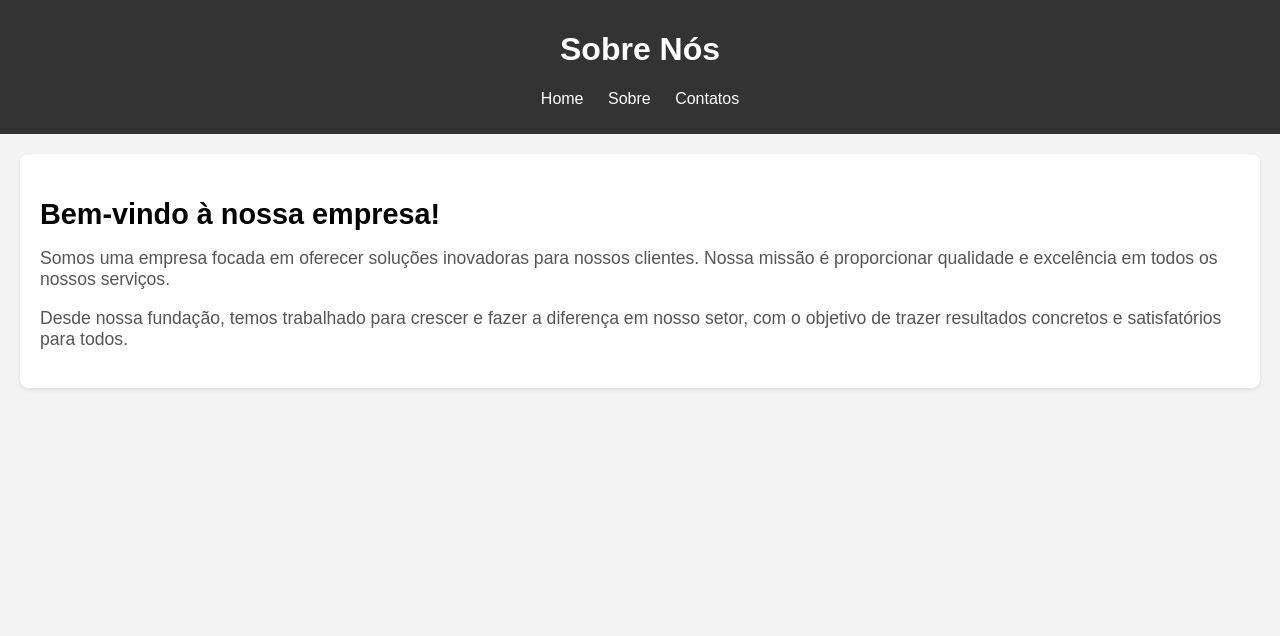
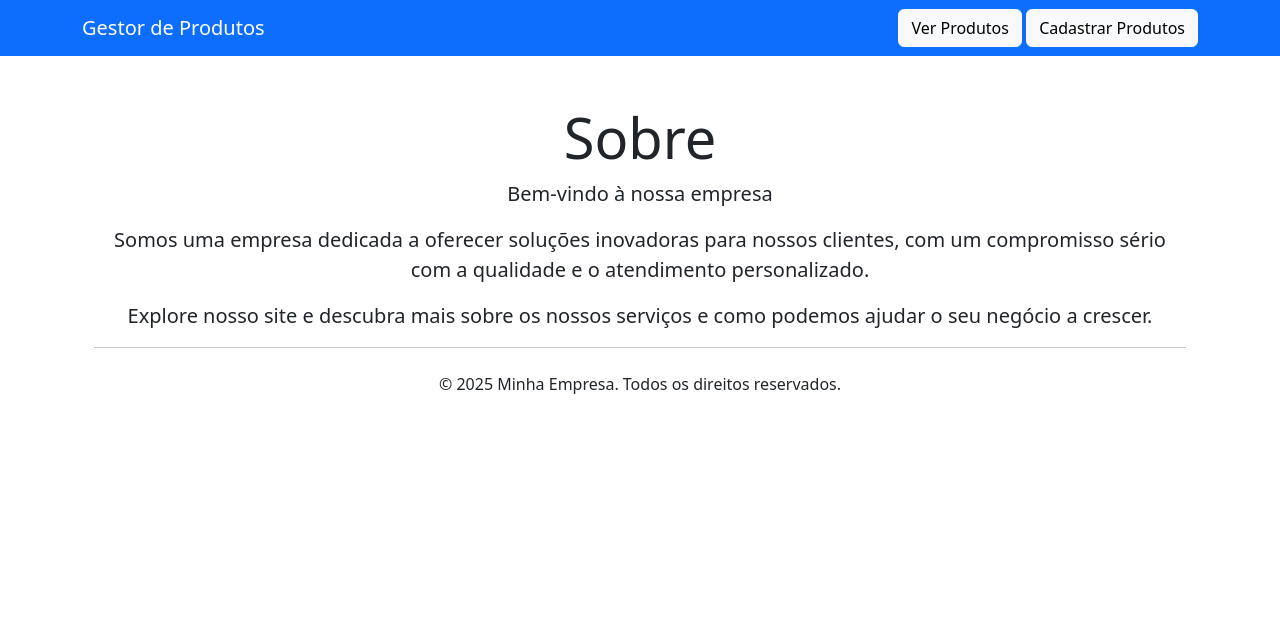
Before and after one commit to AlmirNeto87/Super-Modulo-Flask-Aula02, a Flask app: page /sobre in a window 1280 px wide. Shown: the top 636 px of the page. Run offline with Flask 3, Linux system fonts and the light colour scheme.

Commit message:
Alteracao da pagina sobre.html

```diff
--- a/templates/sobre.html
+++ b/templates/sobre.html
@@ -1,31 +1,12 @@
-<!DOCTYPE html>
-<html lang="pt-br">
-<head>
-    <meta charset="UTF-8">
-    <meta name="viewport" content="width=device-width, initial-scale=1.0">
-    <title>{{titulo}}</title>
-    <link rel="stylesheet" href="{{ url_for('static', filename='css/style.css') }}">
-</head>
-<body>
-    <header>
-        <h1>Sobre Nós</h1>
-        <nav>
-            <ul>
-                <li><a href="{{ url_for('home') }}">Home</a></li>
-                <li><a href="{{ url_for('sobre') }}">Sobre</a></li>
-                <li><a href="{{ url_for('contatos') }}">Contatos</a></li>
-            </ul>
-        </nav>
-    </header>
-
-    <section>
-        <h2>Bem-vindo à nossa empresa!</h2>
-        <p>Somos uma empresa focada em oferecer soluções inovadoras para nossos clientes. Nossa missão é proporcionar qualidade e excelência em todos os nossos serviços.</p>
-        <p>Desde nossa fundação, temos trabalhado para crescer e fazer a diferença em nosso setor, com o objetivo de trazer resultados concretos e satisfatórios para todos.</p>
-    </section>
-
-    <footer>
-        <p>&copy; 2025 Minha Empresa. Todos os direitos reservados.</p>
-    </footer>
-</body>
-</html>
+{% extends 'base.html' %}
+{% block conteudo %}
+<div class="container mt-5"  >
+    <div class="jumbotron text-center">
+        <h1 class="display-4">{{titulo}}</h1>
+        <p class="lead">Bem-vindo à nossa empresa</p>
+        <p class="lead">Somos uma empresa dedicada a oferecer soluções inovadoras para nossos clientes, com um compromisso sério com a qualidade e o atendimento personalizado.</p>
+        <p class="lead">Explore nosso site e descubra mais sobre os nossos serviços e como podemos ajudar o seu negócio a crescer.</p>
+        <hr>
+    </div>
+</div>
+{% endblock %}
```
